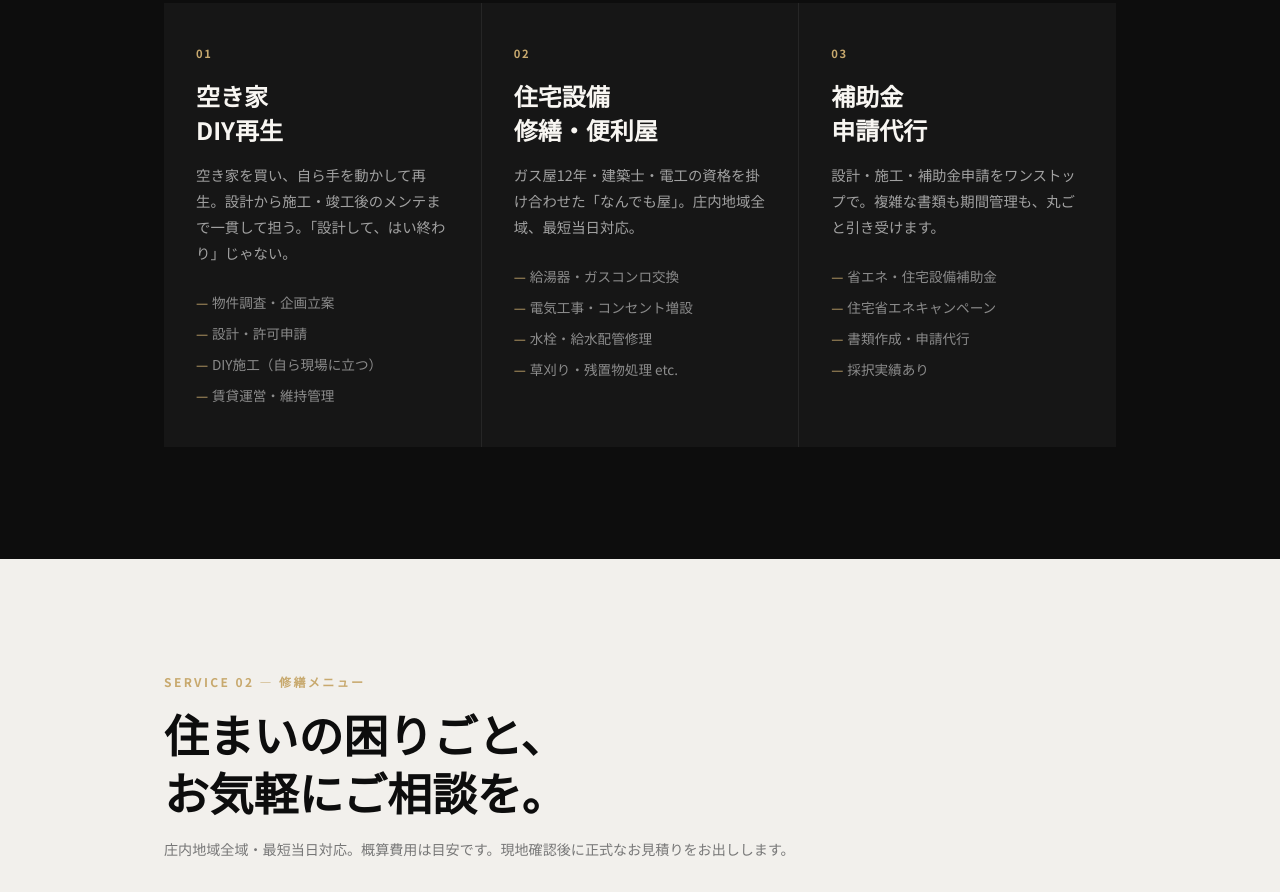
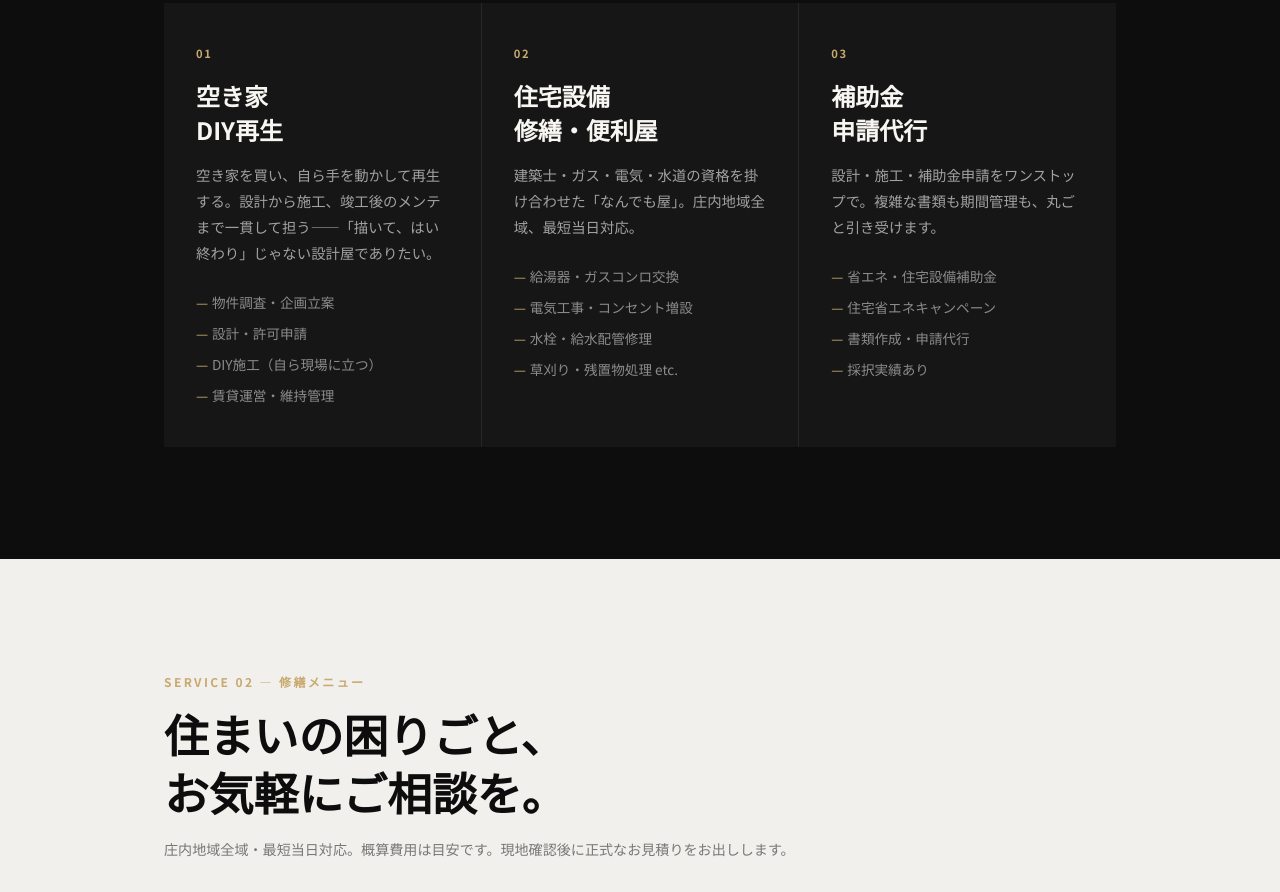
Before and after one commit to cyouchinankohyuhei/sekkeisituradio, a plain HTML site: page index.html in a window 1280 px wide. Shown: the part 1737-2629 px from the top of the page. Drawn offline with Linux system fonts and the light colour scheme.

Commit message:
サービス文章を推敲・資格表記を修正

```diff
--- a/index.html
+++ b/index.html
@@ -89,7 +89,7 @@
         <div class="service-card">
           <div class="service-num">01</div>
           <h3 class="service-name">空き家<br>DIY再生</h3>
-          <p class="service-desc">空き家を買い、自ら手を動かして再生。設計から施工・竣工後のメンテまで一貫して担う。「設計して、はい終わり」じゃない。</p>
+          <p class="service-desc">空き家を買い、自ら手を動かして再生する。設計から施工、竣工後のメンテまで一貫して担う——「描いて、はい終わり」じゃない設計屋でありたい。</p>
           <ul class="service-list">
             <li>物件調査・企画立案</li>
             <li>設計・許可申請</li>
@@ -100,7 +100,7 @@
         <div class="service-card">
           <div class="service-num">02</div>
           <h3 class="service-name">住宅設備<br>修繕・便利屋</h3>
-          <p class="service-desc">ガス屋12年・建築士・電工の資格を掛け合わせた「なんでも屋」。庄内地域全域、最短当日対応。</p>
+          <p class="service-desc">建築士・ガス・電気・水道の資格を掛け合わせた「なんでも屋」。庄内地域全域、最短当日対応。</p>
           <ul class="service-list">
             <li>給湯器・ガスコンロ交換</li>
             <li>電気工事・コンセント増設</li>
```
